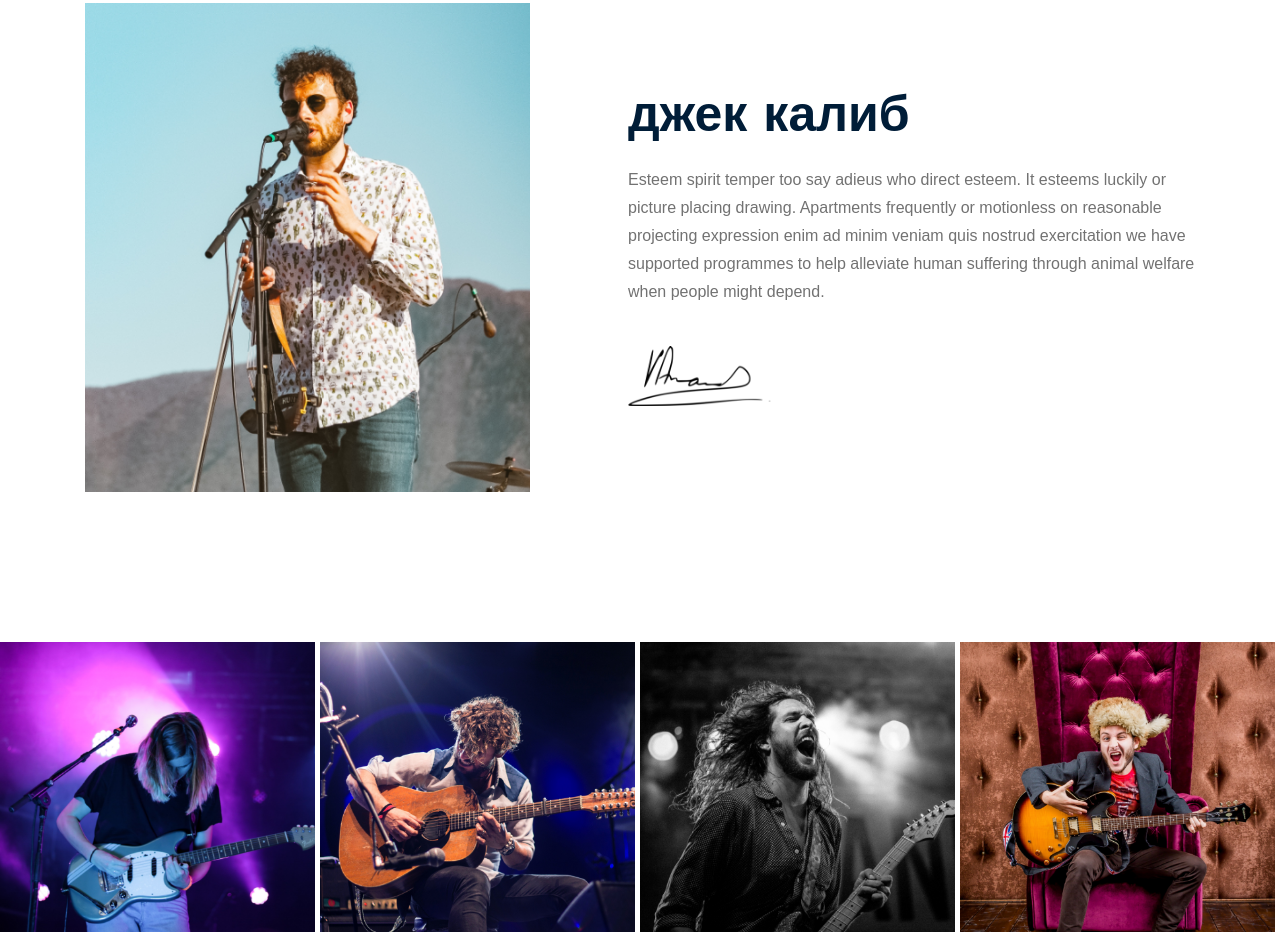
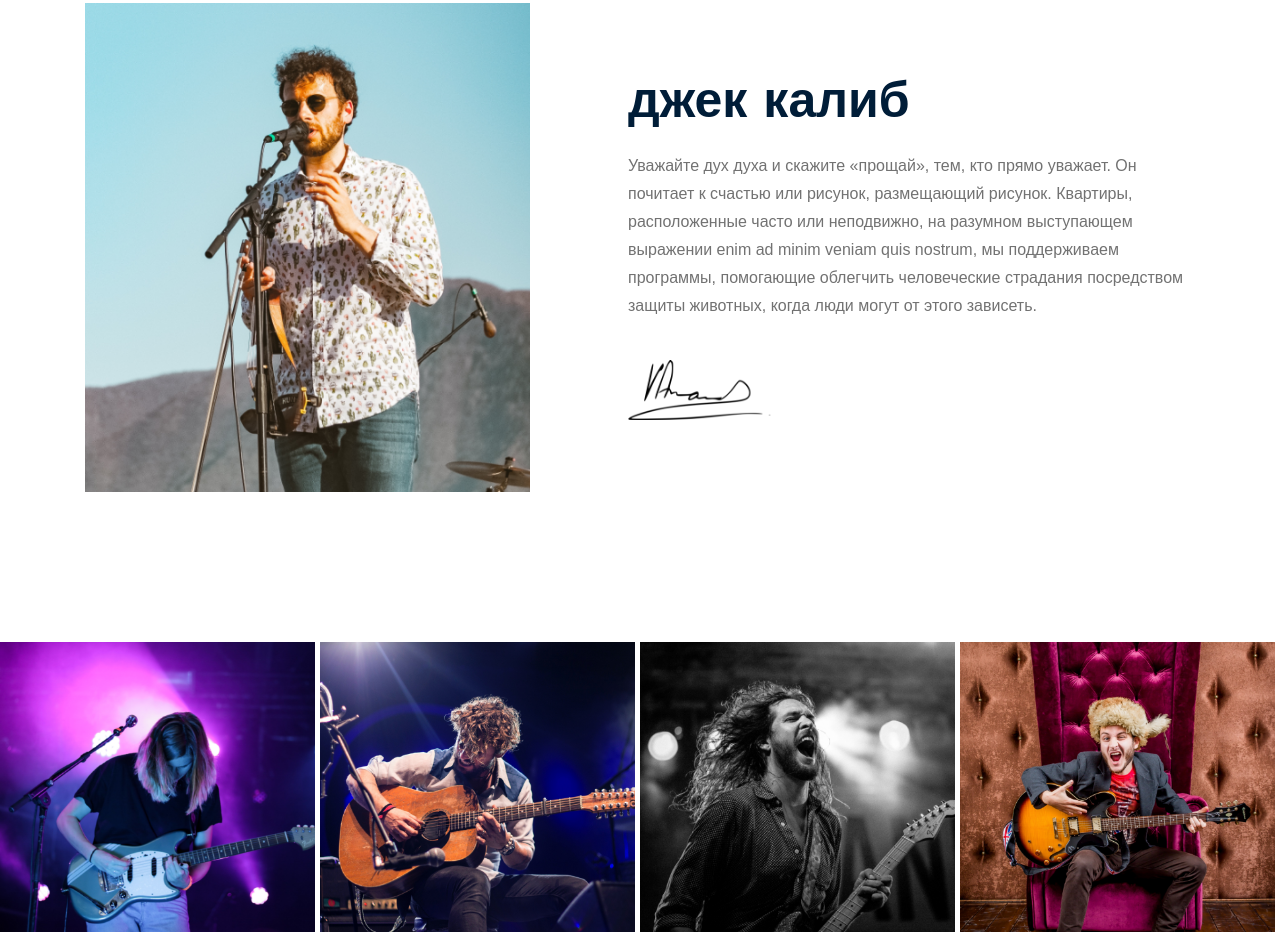
Before and after one commit to Titatut/music, a plain HTML site: page index.html in a window 1280 px wide. Shown: the part 1047-1996 px from the top of the page. Drawn offline with nearby package versions, Linux system fonts and the light colour scheme; a web font is replaced by a local one.

Commit message:
Update index.html

```diff
--- a/index.html
+++ b/index.html
@@ -155,7 +155,7 @@
                 <div class="col-xl-7 col-md-6">
                     <div class="about_info">
                         <h3>джек калиб</h3>
-                        <p>Esteem spirit temper too say adieus who direct esteem. It esteems luckily or picture placing drawing. Apartments frequently or motionless on reasonable projecting expression enim ad minim veniam quis nostrud exercitation we have supported programmes to help alleviate human suffering through animal welfare when people might depend.</p>
+                        <p>Уважайте дух духа и скажите «прощай», тем, кто прямо уважает. Он почитает к счастью или рисунок, размещающий рисунок. Квартиры, расположенные часто или неподвижно, на разумном выступающем выражении enim ad minim veniam quis nostrum, мы поддерживаем программы, помогающие облегчить человеческие страдания посредством защиты животных, когда люди могут от этого зависеть.</p>
                         <div class="signature">
                             <img src="img/about/signature.png" alt="">
                         </div>
```
